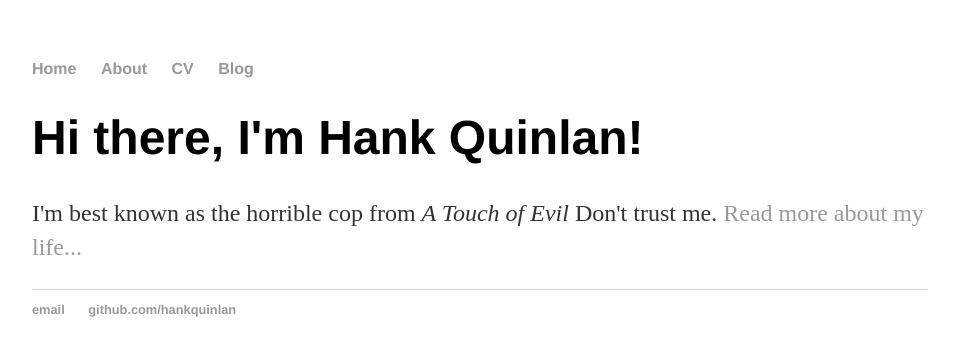
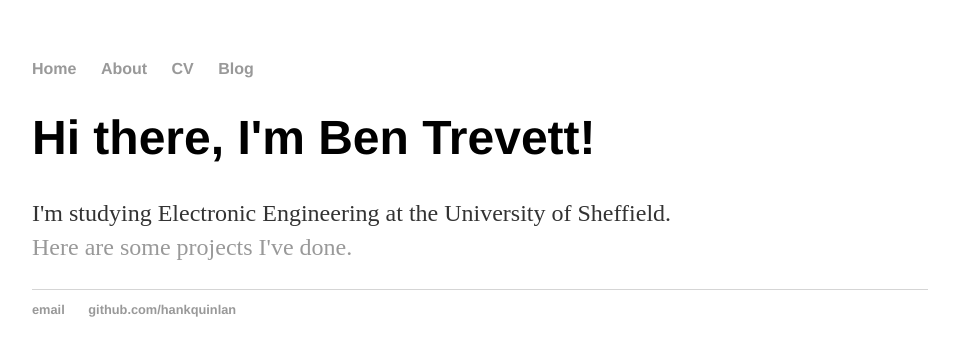
Before and after one commit to bentrevett/bentrevett.github.io, a Jekyll site: the page built from index.html, in a window 1280 px wide. Shown: the top 356 px of the page, without its empty margins (160-1115 px from the left). Built offline with Jekyll 4.4.1, drawn with Linux system fonts in a browser that asks for light colours.

Commit message:
Update index.html

```diff
--- a/index.html
+++ b/index.html
@@ -1,30 +1,8 @@
-<!DOCTYPE html>
-<html>
-	<head>
-		<title>Hank Quinlan, Horrible Cop</title>
-		<!-- link to main stylesheet -->
-		<link rel="stylesheet" type="text/css" href="/css/main.css">
-	</head>
-	<body>
-		<nav>
-    		<ul>
-        		<li><a href="/">Home</a></li>
-	        	<li><a href="/about">About</a></li>
-        		<li><a href="/cv">CV</a></li>
-        		<li><a href="/blog">Blog</a></li>
-    		</ul>
-		</nav>
-		<div class="container">
-    		<div class="blurb">
-        		<h1>Hi there, I'm Hank Quinlan!</h1>
-				<p>I'm best known as the horrible cop from <em>A Touch of Evil</em> Don't trust me. <a href="/about">Read more about my life...</a></p>
-    		</div><!-- /.blurb -->
-		</div><!-- /.container -->
-		<footer>
-    		<ul>
-        		<li><a href="mailto:hankquinlanhub@gmail.com">email</a></li>
-        		<li><a href="https://github.com/hankquinlan">github.com/hankquinlan</a></li>
-			</ul>
-		</footer>
-	</body>
-</html>
+---
+layout: default
+title: Ben Trevett
+---
+<div class="blurb">
+	<h1>Hi there, I'm Ben Trevett!</h1>
+	<p>I'm studying Electronic Engineering at the University of Sheffield.<br><a href="/projects">Here are some projects I've done.</a></p>
+</div><!-- /.blurb -->
```
